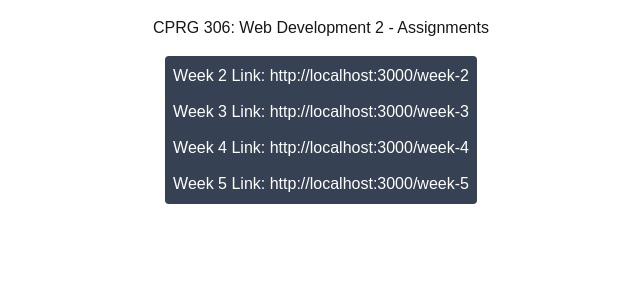
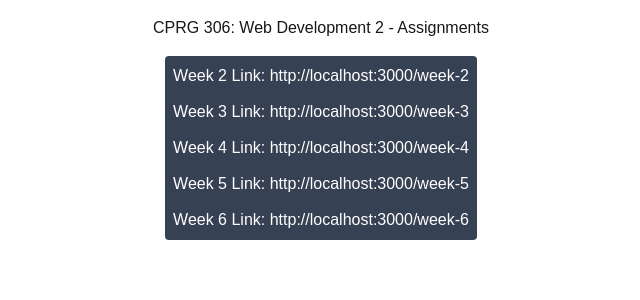
Before and after one commit to FreezingFriesen/cprg306-assignments, a Next.js app: page / in a window 1280 px wide. Shown: the top 300 px of the page, without its empty margins (319-959 px from the left). Built offline with nearby package versions, Linux system fonts and the light colour scheme.

Commit message:
Created week-6 folder + files

```diff
--- a/app/page.js
+++ b/app/page.js
@@ -128,6 +128,11 @@ export default function Page() {
           Week 5 Link: http://localhost:3000/week-5
           </Link>
         </h2>
+        <h2 className="hover:underline">
+          <Link href="http://localhost:3000/week-6" target="_blank">
+          Week 6 Link: http://localhost:3000/week-6
+          </Link>
+        </h2>
       </div>
     </main>
   );
```
Also changed, not shown: app/week-6/item-list.js (added), app/week-6/item.js (added), app/week-6/page.js (added).
